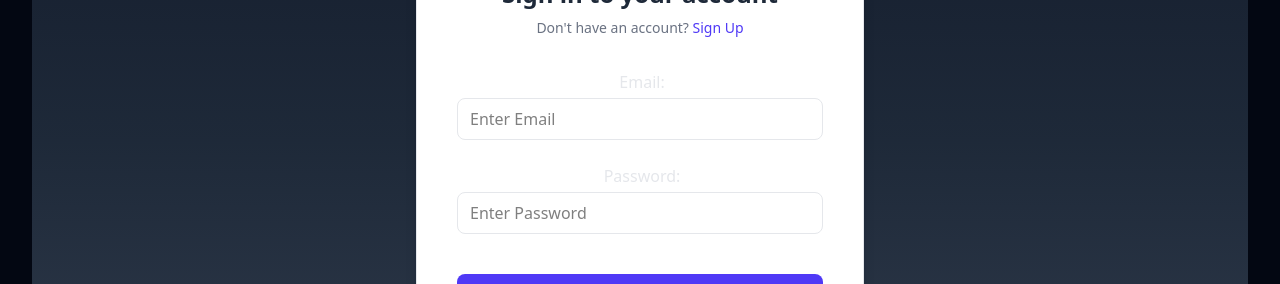
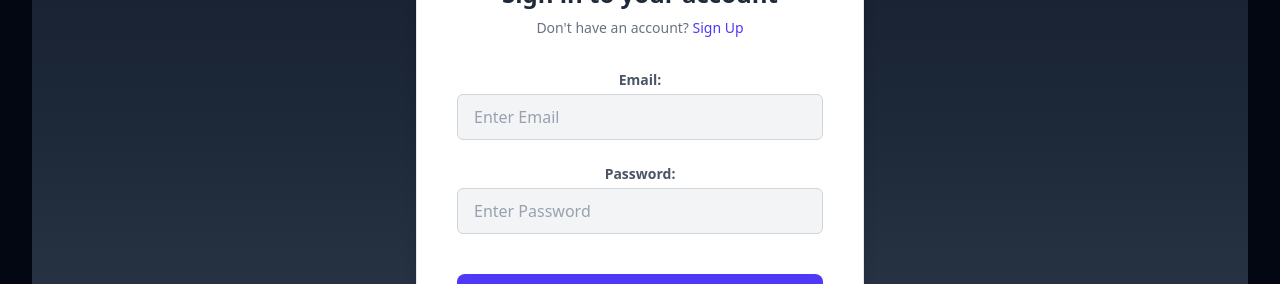
Before and after one commit to hi-abhishek12/chaiOrReact, a React (Vite) app: page / in a window 1280 px wide. Both pictures are taken after a click on the button "Login". Shown: the part 366-650 px from the top of the page. Built offline with nearby package versions, Linux system fonts and the light colour scheme; no server answers.

Commit message:
appwrite

```diff
--- a/src/App.jsx
+++ b/src/App.jsx
@@ -25,16 +25,16 @@ function App() {
   },[])
 
   return !loading ? (
-    <div className="min-h-screen flex flex-wrap
-    content-between bg-gray-400">
-      <div className='w-full block'>
-        <Header/>
-        <main className="flex-grow">
-         <Outlet/>
-        </main>
-        <Footer/>
-      </div>
-    </div>
+    <div className="min-h-screen flex flex-wrap content-between bg-gradient-to-b from-gray-100 via-gray-50 to-white">
+  <div className="w-full">
+    <Header />
+    <main className="flex-grow">
+      <Outlet />
+    </main>
+    <Footer />
+  </div>
+</div>
+
 
   ): null
 }
--- a/src/components/Input.jsx
+++ b/src/components/Input.jsx
@@ -9,18 +9,38 @@ const Input = React.forwardRef(function Input({
 
   const id  = useId();
   return (
-    <div>
-      {label && <label className='inline-block mb-1 pl-1' htmlFor={id}>
-        {label}
-        </label>}
+    <div className="max-w-sm mx-auto">
+  {label && (
+    <label
+      className="block mb-1 text-gray-600 font-semibold text-sm"
+      htmlFor={id}
+    >
+      {label}
+    </label>
+  )}
 
-      <input id={id}  type={type}
-      className={`px-3 py-2 rounded-lg bg-white text-black outline-none
-       focus:bg-gray-50 duration-200 border border-gray-200 w-full ${className}`}
-       ref = {ref} {...props}
-       />
+  <input
+    id={id}
+    type={type}
+    className={`
+      w-full
+      px-4 py-2.5
+      rounded-md
+      bg-gray-100
+      border border-gray-300
+      text-gray-900
+      placeholder-gray-400
+      focus:outline-none focus:ring-2 focus:ring-indigo-500 focus:border-indigo-500
+      transition
+      duration-300
+      ${className}
+    `}
+    ref={ref}
+    {...props}
+  />
+</div>
 
-    </div>
+
   )
 })
 
--- a/src/components/RTE.jsx
+++ b/src/components/RTE.jsx
@@ -14,7 +14,7 @@ function RTE({name , control , label, defaultValue = ''}) {
     render = {({field : {onChange}}) =>(
         <Editor
              initialValue = {defaultValue}
-        apiKey='y4f70cck4kficf0sb3gkriqiabbvwrrvocxpdto61zeq5ikb'
+        //apiKey='y4f70cck4kficf0sb3gkriqiabbvwrrvocxpdto61zeq5ikb'
         init = {
             {
                 initialValue : defaultValue,
--- a/src/components/Select.jsx
+++ b/src/components/Select.jsx
@@ -9,24 +9,42 @@ function Select({
 
   const id = useId();
   return (
-    <div className='w-full'>
-        {label &&
-         <label htmlFor={id}
-        className={`px-3 py-2 rounded-lg bg-white text-black outline-none
-       focus:bg-gray-50 duration-200 border border-gray-200 w-full ${className}`} >
-        </label>}
+    <div className="max-w-sm mx-auto w-full">
+    {label && (
+      <label
+        htmlFor={id}
+        className="block mb-1 text-gray-700 font-semibold text-sm"
+      >
+        {label}
+      </label>
+    )}
 
-        <select id={id}
-        className={`px-3 py-2 rounded-lg bg-white text-black outline-none
-             focus:bg-gray-50 duration-200 border border-gray-200 w-full ${className}`}
-            ref={ref} {...props}>
+    <select
+      id={id}
+      className={`
+        w-full
+        px-4 py-2.5
+        rounded-md
+        bg-gray-100
+        border border-gray-300
+        text-gray-900
+        placeholder-gray-400
+        focus:outline-none focus:ring-2 focus:ring-indigo-500 focus:border-indigo-500
+        transition duration-300
+        appearance-none
+        ${className}
+      `}
+      ref={ref}
+      {...props}
+    >
       {options?.map((option) => (
-                    <option key={option} value = {option}>
+        <option key={option} value={option}>
           {option}
         </option>
       ))}
     </select>
   </div>
+
   )
 }
 
--- a/src/components/SignUp.jsx
+++ b/src/components/SignUp.jsx
@@ -55,7 +55,7 @@ function SignUp() {
         </p>
       )}
 
-      <form onSubmit={handleSubmit(signUp)}>
+      <form onSubmit={handleSubmit(signUp)} className="mt-8 space-y-6">
         <Input
           label="Full Name:"
           placeholder="Enter Full Name"
--- a/src/components/post-form/PostForm.jsx
+++ b/src/components/post-form/PostForm.jsx
@@ -125,9 +125,16 @@ function PostForm({post}) {
             className="mb-4"
             {...register("status", { required: true })}
         />
-       <Button type="submit" bgColor={post ? "bg-green-500" : undefined} className="w-full">
-                    {post ? "Update" : "Submit"}
-        </Button>
+      <Button
+      type="submit"
+      bgColor={post ? "bg-green-500 hover:bg-green-600" : "bg-indigo-600 hover:bg-indigo-700"}
+      className="w-3/5 max-w-xs mx-auto text-white font-semibold rounded-md py-3 shadow-md
+             transition duration-300 ease-in-out focus:outline-none focus:ring-2 focus:ring-offset-2
+             focus:ring-indigo-500"
+      >
+      {post ? "Update" : "Submit"}
+</Button>
+
     </div>
 </form>
 
```
Lines whose indentation alone changed are shown as unchanged.
